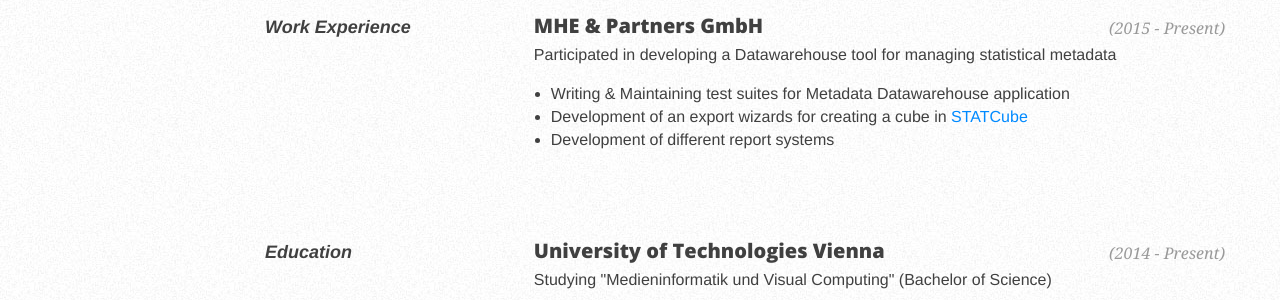
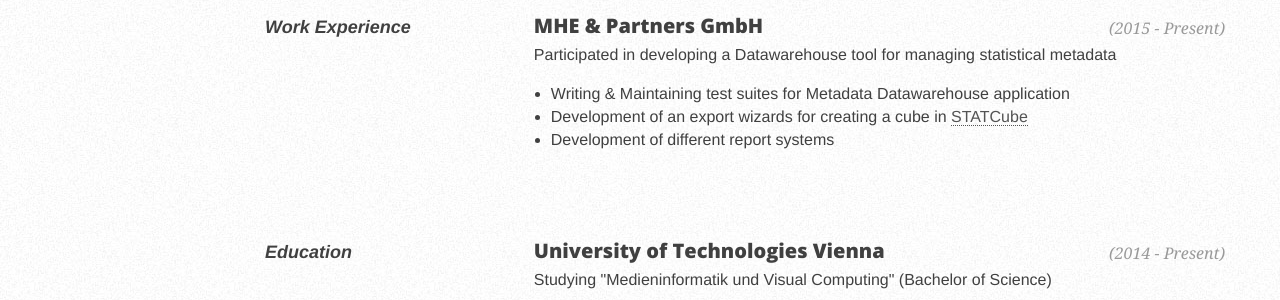
Before and after one commit to janmichaellaranjo/janmichaellaranjo.github.io, a Jekyll site: the page built from resume.html, in a window 1280 px wide. Shown: the part 518-818 px from the top of the page. Built offline with Jekyll 4.4.1, drawn with Linux system fonts in a browser that asks for light colours; nearby versions of some CDN libraries.

Commit message:
corrected link error

```diff
--- a/css/resume.css
+++ b/css/resume.css
@@ -90,6 +90,11 @@ dd.clear {
 }
 .workexperience {
 	height: 137px;
+}
+.statcube {
+	color: #535353;
+	text-decoration: none;
+	border-bottom: 1px dotted #535353;
 }
 .education {
 	height: 122px;
--- a/resume.html
+++ b/resume.html
@@ -60,7 +60,7 @@ permalink: /resume
 		<p>Participated in developing a Datawarehouse tool for managing statistical metadata</p>
                 <ul>
 			<li>Writing & Maintaining test suites for Metadata Datawarehouse application</li>
-			<li>Development of an export wizards for creating a cube in <a href="http://www.statistik.at/web_de/services/statcube/">STATCube</a></li>
+			<li>Development of an export wizards for creating a cube in <a class="statcube" href="http://www.statistik.at/web_de/services/statcube/">STATCube</a></li>
 		   	<li>Development of different report systems</li>
                 </ul>
 
```
